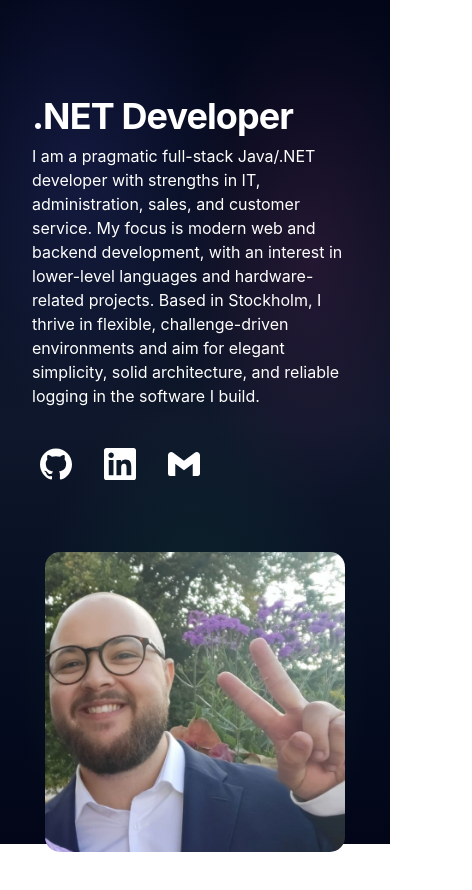
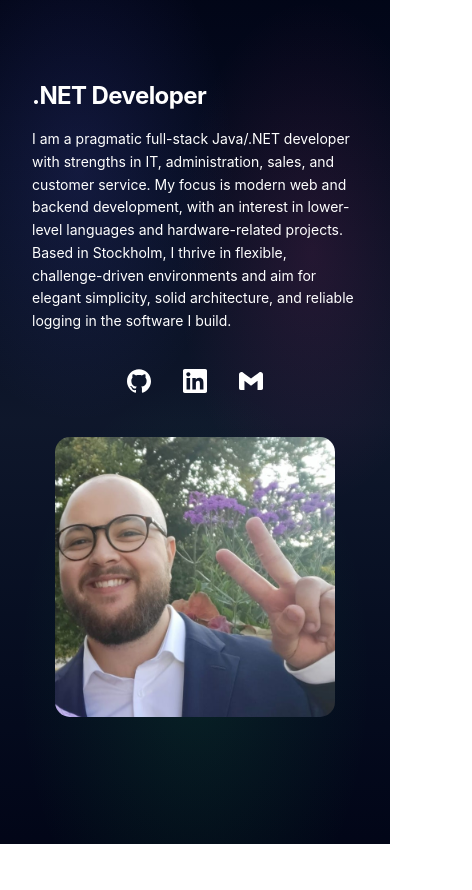
Before and after one commit to david11267/david-aslan-dev, a React (Vite) app: page / in a window 390 px wide. Shown: the top 890 px of the page, 472 px wide, since content can reach past the window. Built offline with nearby package versions, Linux system fonts and the light colour scheme.

Commit message:
more mobile friendly fixes

```diff
--- a/src/components/Header.tsx
+++ b/src/components/Header.tsx
@@ -16,12 +16,13 @@ export default function Header() {
     },
   ]
   return (
-    <header className="sticky top-0 z-50 ">
-      <nav className=" p-4 flex justify-center ">
-        <div className="font-bold text-xl rounded-full space-x-16 p-4  backdrop-blur-md bg-black/30 shadow-2xl">
+    <header className="sticky top-0 z-50 w-full">
+      <nav className="p-2 sm:p-4 flex justify-center">
+        <div className="font-bold text-sm sm:text-lg lg:text-xl rounded-full space-x-4 sm:space-x-8 lg:space-x-16 p-2 sm:p-4 backdrop-blur-md bg-black/30 shadow-2xl max-w-full">
           {links.map((link) => (
             <Link
-              className="text-foreground/90 hover:underline   "
+              key={link.to}
+              className="text-foreground/90 hover:underline whitespace-nowrap"
               to={link.to}
             >
               {link.label}
--- a/src/components/HeroSection.tsx
+++ b/src/components/HeroSection.tsx
@@ -24,11 +24,11 @@ export default function HeroSection() {
 
   return (
     <section
-      className="flex justify-center md:flex-nowrap flex-wrap  gap-16 "
+      className="w-full flex flex-col lg:flex-row justify-center items-center gap-8 lg:gap-16 px-4 max-w-full"
       id="heroSection"
     >
-      <div className=" space-y-2">
-        <h1 className="text-4xl font-bold">
+      <div className="w-full lg:flex-1 space-y-4 max-w-full">
+        <h1 className="text-2xl sm:text-3xl lg:text-4xl font-bold break-words">
           <TextType
             text={[
               'Java Developer',
@@ -46,7 +46,7 @@ export default function HeroSection() {
             cursorCharacter="|"
           />{' '}
         </h1>
-        <p>
+        <p className="text-sm sm:text-base leading-relaxed break-words">
           I am a pragmatic full-stack Java/.NET developer with strengths in IT,
           administration, sales, and customer service. My focus is modern web
           and backend development, with an interest in lower-level languages and
@@ -55,26 +55,30 @@ export default function HeroSection() {
           architecture, and reliable logging in the software I build.
         </p>
 
-        <div className="mt-8 flex space-x-4  ">
+        <div className="mt-6 flex flex-wrap gap-2 sm:gap-4 justify-center lg:justify-start">
           {socials.map(({ href, Icon }) => (
-            <a href={href} className="flex  p-4 rounded-xl hover:scale-110">
-              <Icon className="scale-200" />
+            <a
+              key={href}
+              href={href}
+              className="flex p-3 sm:p-4 rounded-xl hover:scale-110 transition-transform"
+            >
+              <Icon className="w-6 h-6 sm:w-8 sm:h-8" />
             </a>
           ))}
         </div>
       </div>
-      <div>
+      <div className="flex-shrink-0 w-full max-w-[280px] sm:max-w-[300px] flex justify-center">
         <TiltedCard
           imageSrc="/David_pp.jpg"
           altText="a picture of David Aslan"
           captionText="a picture of David Aslan"
-          containerHeight="300px"
-          containerWidth="300px"
-          imageHeight="300px"
-          imageWidth="300px"
+          containerHeight="280px"
+          containerWidth="280px"
+          imageHeight="280px"
+          imageWidth="280px"
           rotateAmplitude={12}
           scaleOnHover={1.2}
-          showMobileWarning={true}
+          showMobileWarning={false}
           showTooltip={true}
           displayOverlayContent={true}
         />
--- a/src/components/Project.tsx
+++ b/src/components/Project.tsx
@@ -13,8 +13,8 @@ export default function Project({ project, reverse }: Props) {
   return (
     <div
       className={
-        'flex md:flex-nowrap flex-wrap gap-8' +
-        (reverse ? ' flex-row-reverse' : '')
+        'w-full flex flex-col lg:flex-row gap-4 sm:gap-6 lg:gap-8 max-w-full' +
+        (reverse ? ' lg:flex-row-reverse' : '')
       }
     >
       <div className="space-y-4">
--- a/src/styles.css
+++ b/src/styles.css
@@ -4,8 +4,19 @@
 
 @custom-variant dark (&:is(.dark *));
 
+* {
+  box-sizing: border-box;
+}
+
+html,
 body {
-  @apply mx-auto max-w-5xl p-8 transition-all;
+  overflow-x: hidden;
+  width: 100%;
+  max-width: 100vw;
+}
+
+body {
+  @apply mx-auto max-w-5xl p-4 sm:p-8 transition-all;
   font-family:
     -apple-system, BlinkMacSystemFont, 'Segoe UI', 'Roboto', 'Oxygen', 'Ubuntu',
     'Cantarell', 'Fira Sans', 'Droid Sans', 'Helvetica Neue', sans-serif;
```
